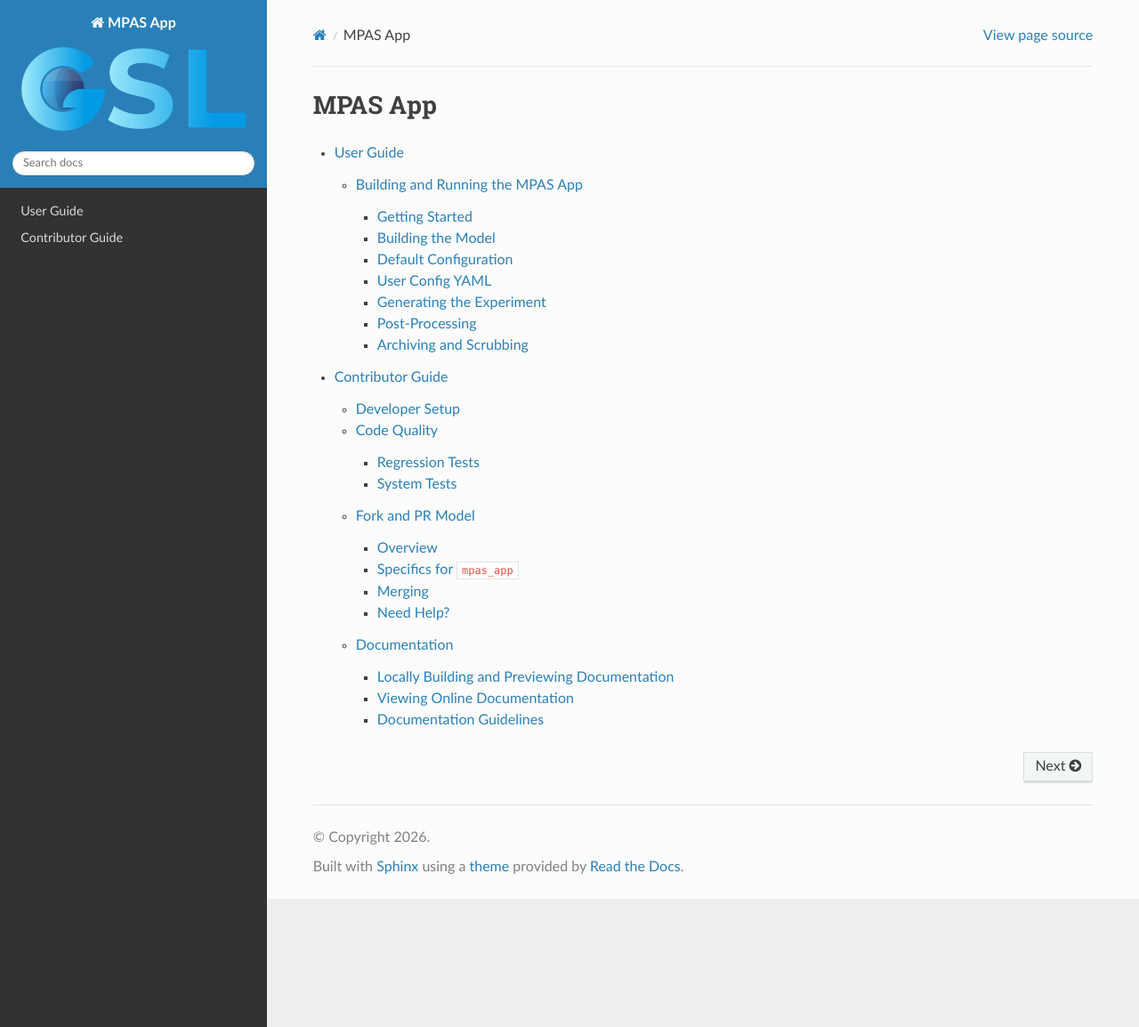
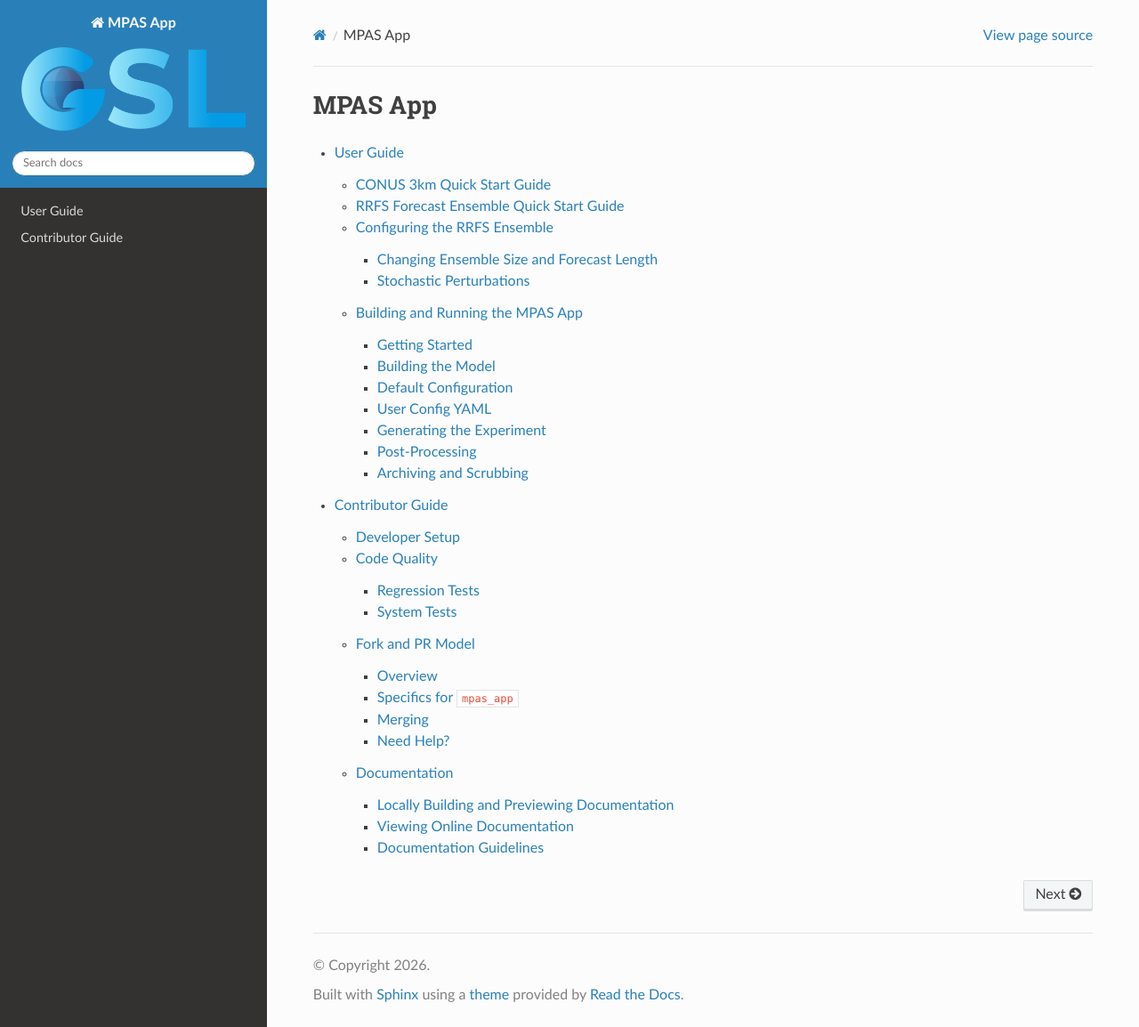
Before and after one commit to NOAA-GSL/mpas_app, a Sphinx documentation site: the page built from docs/index.rst, in a window 1280 px wide and 1154 px high. Shown: the whole window at 89% size. Built offline with Sphinx 7.4.7 and the Read the Docs theme 3.1.0, drawn with Linux system fonts in a browser that asks for light colours; pages that are not in the unit, such as notebooks, are missing from menus; part of the change alters nothing that is shown.

Commit message:
Updating documentation for using RRFS ens feature.

```diff
--- a/docs/sections/user_guide/index.rst
+++ b/docs/sections/user_guide/index.rst
@@ -7,5 +7,6 @@ Welcome to the MPAS App *User Guide*.
 .. toctree::
    :maxdepth: 2
 
-   quick_start
+   conus_3km_quick_start
+   running_rrfs_ensemble
    build_run
--- /dev/null
+++ b/docs/sections/user_guide/running_rrfs_ensemble.rst
@@ -0,0 +1,100 @@
+RRFS Forecast Ensemble Quick Start Guide
+----------------------------------------
+
+1. Clone the app's ``rrfs_ensemble`` branch:
+
+   .. code-block:: bash
+
+      git clone https://github.com/NOAA-GSL/mpas_app.git -b rrfs_ensemble --recursive
+      cd mpas_app
+
+   This branch is kept in sync with the mpas_app ``main`` branch, but points to the RRFS development branch in https://github.com/RRFSx/MPAS-Model.
+
+2. Build the model and components:
+
+   .. code-block:: bash
+
+      ./build.sh -p <platform>
+
+3. Load the ``mpas_app`` conda environment:
+
+   .. code-block:: bash
+
+      source load_wflow_modules.sh <platform>
+
+4. Create your user YAML in the ``ush`` directory. The file can be structured to overwrite any settings in the app, but can be as simple as:
+
+   .. code-block:: yaml
+
+      user:
+        experiment_dir: /path/to/exp/dir
+        platform: ursa
+      platform:
+        account: wrfruc
+
+5. Generate the experiment:
+
+   .. code-block:: bash
+
+      cd ush
+      ./experiment_gen.py workflows/ensemble_wflow.yaml <your_user_yaml.yaml>
+
+This generates an experiment directory at the ``experiment_dir`` path specified in your user YAML that contains a Rocoto XML file, which is ready to use.
+
+
+Configuring the RRFS Ensemble
+-----------------------------
+
+The ``workflows/ensemble_wflow.yaml`` defaults to a 2-member, RRFS-DA-ensemble-initialized ensemble with GFS lateral boundary conditions. The forecast configuration otherwise uses the base namelist used by RRFS.
+
+All modifications meant for scientific experimentation can be made in the user's YAML. Changes meant for contribution to the code base may be made by adding new ``ush/workflows`` YAML files, or by modifying existing ones.
+
+YAML configs passed to the ``ush/experiment_gen.py`` increase in precedence from left to right, where higher precedence settings will override those set in the ``default_config.yaml`` or those provided earlier in the list. To override a setting, simply create the desired key/value pair mirroring that in the original configuration file. Defaults loaded in the ``ush/experiment_gen.py`` include the ``ush/default_config.yaml``, the ``parm/machines/<platform>.yaml``, and the relevant sets of ``parm/wflow`` YAMLs.
+
+Changing Ensemble Size and Forecast Length
+^^^^^^^^^^^^^^^^^^^^^^^^^^^^^^^^^^^^^^^^^^
+
+The following is an example of settings could be used in the user YAML in addition to the required settings to change the basic ensemble configuration:
+
+    .. code-block:: yaml
+
+       user:
+         ensemble_size: 4
+       forecast:
+         mpas:
+           length: 48
+
+Any other existing settings can be similarly changed.
+
+Stochastic Perturbations
+^^^^^^^^^^^^^^^^^^^^^^^^
+
+Stochastic perturbation support is being added in `MPAS PR #239 <https://github.com/ufs-community/MPAS-Model/pull/239>`_. Assuming only namelist changes from that PR are needed in the final implementation, the following section could be added to modify the namelist once, but generate a different seed for each member at run time. This solution leverages the fact that the MPAS App ensemble configuration has the ``MEM`` environment variable available to each member, and it's an integer.
+
+    .. code-block:: yaml
+
+       forecast:
+         mpas:
+           namelist:
+             update_values:
+               stoch_physics:
+                 do_sppt: true
+                 do_skeb: false
+                 config_spptint: 0
+                 config_sppt_1: 0.8
+                 config_sppt_2: 0.0
+                 config_sppt_3: 0.0
+                 config_sppt_tau_1: 21600
+                 config_sppt_tau_2: 86400
+                 config_sppt_tau_3: 21600
+                 config_sppt_lscale_1: 450000
+                 config_sppt_lscale_2: 1000000
+                 config_sppt_lscale_3: 2000000
+                 config_sppt_logit: true
+                 config_sppt_sfclimit: true
+                 config_iseed_sppt1: '{{ cycle.strftime("%Y%m%d%H") + "MEM" | env }}'
+                 config_iseed_sppt2: '0'
+                 config_iseed_sppt3: '0'
+                 config_sppt_hgt_top1: 15000
+                 config_sppt_hgt_top2: 27000
+                 config_stochini: false
```
